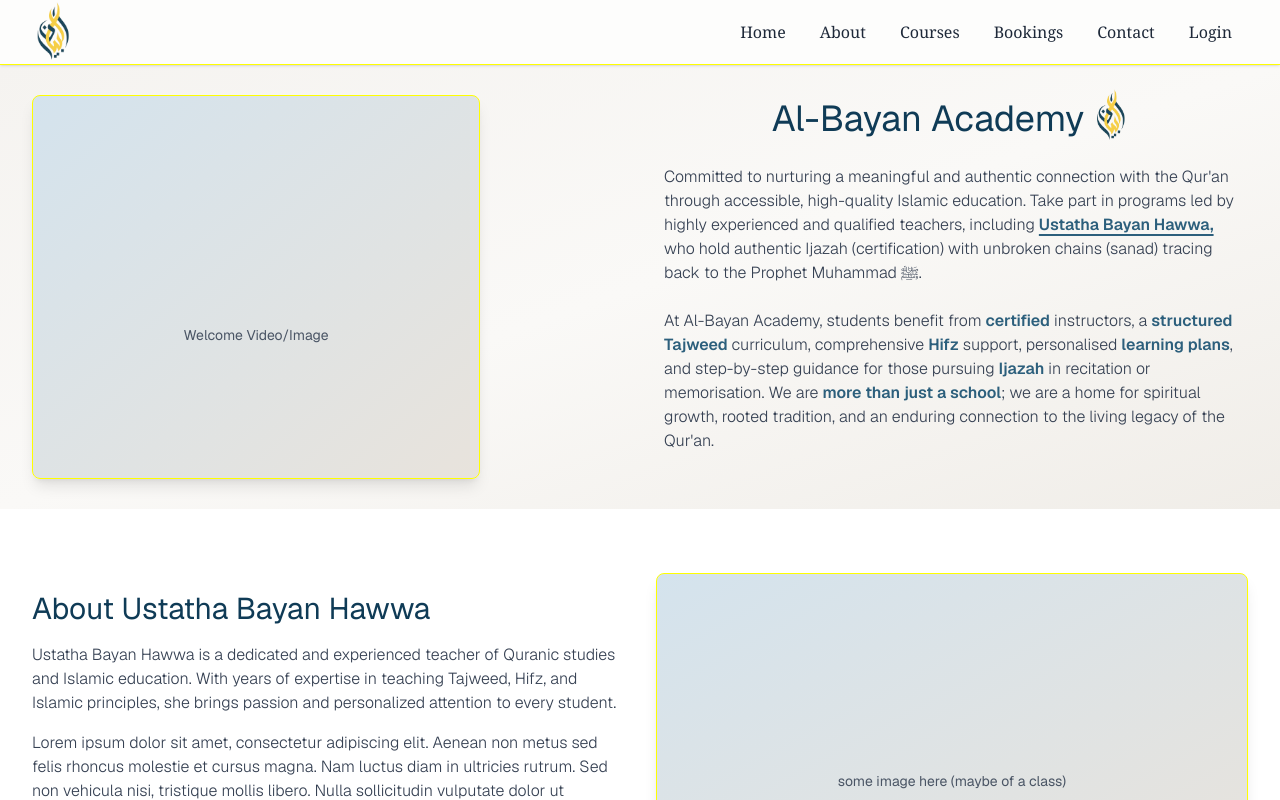
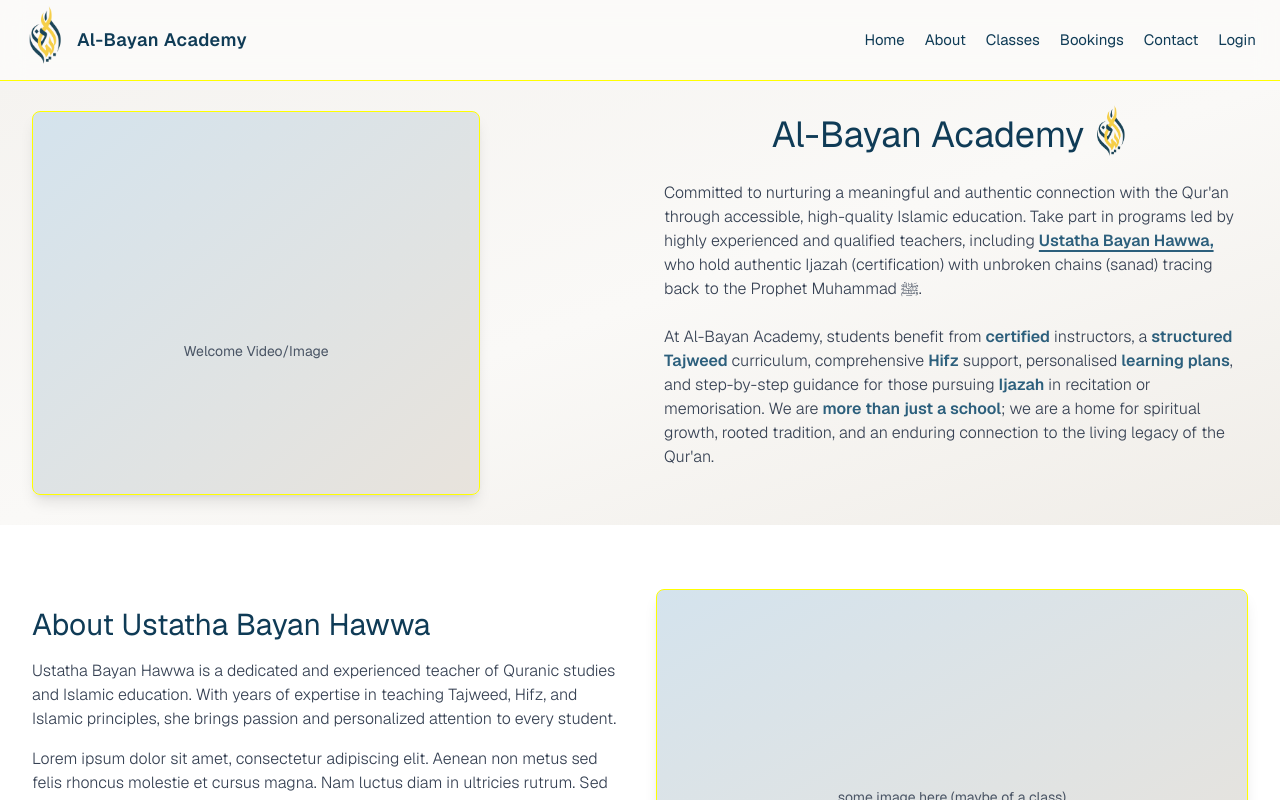
Before and after one commit to riad-mammadov/Al-Bayan-Academy, a Next.js app: page / in a window 1280 px wide. Shown: the top 800 px of the page. Built offline with nearby package versions, Linux system fonts and the light colour scheme.

Commit message:
Change navbar font

```diff
--- a/app/components/Navbar.tsx
+++ b/app/components/Navbar.tsx
@@ -1,186 +1,95 @@
 "use client";
 
 import Link from "next/link";
+import Image from "next/image";
 import { useState } from "react";
-import {
-  Menu,
-  X,
-  Calendar,
-  BookOpen,
-  Users,
-  GraduationCap,
-} from "lucide-react";
-import {
-  NavigationMenu,
-  NavigationMenuContent,
-  NavigationMenuItem,
-  NavigationMenuLink,
-  NavigationMenuList,
-  NavigationMenuTrigger,
-} from "./ui/navigation-menu";
-import { Button } from "./ui/button";
-import Image from "next/image";
+import { Menu, X } from "lucide-react";
 
-interface NavLink {
-  label: string;
-  href: string;
-}
-
-const navLinks: NavLink[] = [
+const navLinks = [
   { label: "Home", href: "/" },
   { label: "About", href: "/about" },
-  { label: "Courses", href: "/courses" },
+  { label: "Classes", href: "/classes" },
   { label: "Bookings", href: "/book" },
   { label: "Contact", href: "/contact" },
+  { label: "Login", href: "/login" },
 ];
+
 export default function Navbar() {
   const [isOpen, setIsOpen] = useState(false);
 
   return (
-    <nav className="bg-white/80 shadow-sm sticky top-0 z-50 border-b border-[#E5E0D9] backdrop-blur-sm bg-opacity-95">
-      <div className="max-w-7xl mx-auto px-4 sm:px-6 lg:px-8">
-        <div className="flex justify-between items-center h-16">
+    <nav className="sticky top-0 z-50 bg-white/60 backdrop-blur-md border-b border-[#E5E0D9]/60">
+      <div className="max-w-7xl mx-auto px-6">
+        <div className="flex items-center justify-between h-20">
           {/* Logo */}
-          <div className="flex items-center">
-            <Link
-              key="/"
-              href="/"
-              className=" font-bold text-[#2C5F7C] hover:text-[#1E4155] transition-colors"
-            >
-              <Image
-                src="/albayan-no-text.png"
-                alt="AlBayan Academy Logo"
-                width={45}
-                height={10}
-                className="mt-2"
-              />
-            </Link>
-          </div>
+          <Link href="/" className="flex items-center gap-2">
+            <Image
+              src="/albayan-no-text.png"
+              alt="Logo"
+              width={45}
+              height={45}
+              className="object-contain"
+            />
+            <span className="hidden sm:block font-roboto text-lg text-[#0F3B56] font-semibold tracking-wide">
+              Al-Bayan Academy
+            </span>
+          </Link>
 
-          {/* Desktop Navigation */}
-          <div className="hidden md:flex items-center space-x-0.5">
+          {/* Desktop Nav */}
+          <div className="hidden md:flex items-center gap-5">
             {navLinks.map((item) => (
               <Link
                 key={item.href}
-                href={`${item.href}`}
-                className="px-4 py-2 text-md font-serif text-gray-800 hover:text-[#2C5F7C] hover:bg-[#E8E3DC] rounded-md transition-colors"
+                href={item.href}
+                className={`relative text-[#0F3B56] text-[15px] font-playfair-display
+                 transition-all hover:text-[#0F3B56]
+                 after:absolute after:left-0 after:-bottom-1 after:h-[2px] after:w-0
+                 after:bg-[#0F3B56] after:transition-all after:duration-300
+                 hover:after:w-full`}
               >
                 {item.label}
               </Link>
             ))}
-
-            <Link
-              href="/login"
-              className="px-4 py-2 text-md font-serif text-gray-800 hover:text-[#2C5F7C] hover:bg-[#E8E3DC] rounded-md transition-colors"
-            >
-              Login
-            </Link>
           </div>
 
-          {/* Mobile menu button */}
-          <div className="md:hidden">
-            <button
-              onClick={() => setIsOpen(!isOpen)}
-              className="text-gray-800 hover:text-[#2C5F7C] focus:outline-none p-2"
-              aria-label="Toggle menu"
-            >
-              {isOpen ? (
-                <X className="h-6 w-6" />
-              ) : (
-                <Menu className="h-6 w-6" />
-              )}
-            </button>
-          </div>
+          {/* Mobile toggle */}
+          <button
+            onClick={() => setIsOpen(!isOpen)}
+            className="md:hidden text-gray-800 hover:text-[#0F3B56] p-2 transition"
+          >
+            {isOpen ? <X size={26} /> : <Menu size={26} />}
+          </button>
         </div>
       </div>
 
-      {/* Mobile Navigation */}
-      {isOpen && (
-        <div className="md:hidden border-t border-gray-100">
-          <div className="px-2 pt-2 pb-3 space-y-1 bg-white">
+      {/* Mobile Menu */}
+      <div
+        className={`md:hidden overflow-hidden transition-all duration-300
+        ${isOpen ? "max-h-[600px]" : "max-h-0"}`}
+      >
+        <div className="bg-white px-6 py-4 border-t border-[#E5E0D9]/60 space-y-2">
+          {navLinks.map((item) => (
             <Link
-              href="/"
-              className="block px-3 py-2 text-gray-800 hover:text-[#2C5F7C] hover:bg-[#E8E3DC] rounded-md transition-colors"
+              key={item.href}
+              href={item.href}
               onClick={() => setIsOpen(false)}
+              className="block px-4 py-3 rounded-md bg-[#F8F6F2]/70 text-gray-800 font-serif
+                         hover:bg-[#E8E3DC] hover:text-[#0F3B56] transition-all text-[16px]"
             >
-              Home
+              {item.label}
             </Link>
-            <Link
-              href="/about"
-              className="block px-3 py-2 text-gray-800 hover:text-[#2C5F7C] hover:bg-[#E8E3DC] rounded-md transition-colors"
-              onClick={() => setIsOpen(false)}
-            >
-              About
-            </Link>
-            <Link
-              href="/courses"
-              className="block px-3 py-2 text-gray-800 hover:text-[#2C5F7C] hover:bg-[#E8E3DC] rounded-md transition-colors"
-              onClick={() => setIsOpen(false)}
-            >
-              Courses
-            </Link>
+          ))}
 
-            {/* Mobile Booking Dropdown */}
-            <div className="px-3 py-2">
-              <div className="text-sm font-semibold text-gray-900 mb-2">
-                Booking
-              </div>
-              <div className="pl-4 space-y-1">
-                <Link
-                  href="/courses"
-                  className="block px-3 py-2 text-sm text-gray-700 hover:text-[#2C5F7C] hover:bg-[#E8E3DC] rounded-md transition-colors"
-                  onClick={() => setIsOpen(false)}
-                >
-                  Course Consultation
-                </Link>
-                <Link
-                  href="/contact"
-                  className="block px-3 py-2 text-sm text-gray-700 hover:text-[#2C5F7C] hover:bg-[#E8E3DC] rounded-md transition-colors"
-                  onClick={() => setIsOpen(false)}
-                >
-                  Schedule a Trial
-                </Link>
-                <Link
-                  href="/contact"
-                  className="block px-3 py-2 text-sm text-gray-700 hover:text-[#2C5F7C] hover:bg-[#E8E3DC] rounded-md transition-colors"
-                  onClick={() => setIsOpen(false)}
-                >
-                  Group Classes
-                </Link>
-                <Link
-                  href="/contact"
-                  className="block px-3 py-2 text-sm text-gray-700 hover:text-[#2C5F7C] hover:bg-[#E8E3DC] rounded-md transition-colors"
-                  onClick={() => setIsOpen(false)}
-                >
-                  Private Tutoring
-                </Link>
-              </div>
-            </div>
-
-            <Link
-              href="/reviews"
-              className="block px-3 py-2 text-gray-800 hover:text-[#2C5F7C] hover:bg-[#E8E3DC] rounded-md transition-colors"
-              onClick={() => setIsOpen(false)}
-            >
-              Reviews
-            </Link>
-            <Link
-              href="/contact"
-              className="block px-3 py-2 text-gray-800 hover:text-[#2C5F7C] hover:bg-[#E8E3DC] rounded-md transition-colors"
-              onClick={() => setIsOpen(false)}
-            >
-              Contact
-            </Link>
-            <Link
-              href="/login"
-              className="block px-3 py-2 text-gray-800 hover:text-[#2C5F7C] hover:bg-[#E8E3DC] rounded-md transition-colors"
-              onClick={() => setIsOpen(false)}
-            >
-              Login
-            </Link>
-          </div>
+          <Link
+            href="/login"
+            onClick={() => setIsOpen(false)}
+            className="block px-4 py-3 rounded-md bg-[#0F3B56] text-white font-serif text-center
+                       hover:bg-[#0c2e42] transition-all"
+          >
+            Login
+          </Link>
         </div>
-      )}
+      </div>
     </nav>
   );
 }
```
